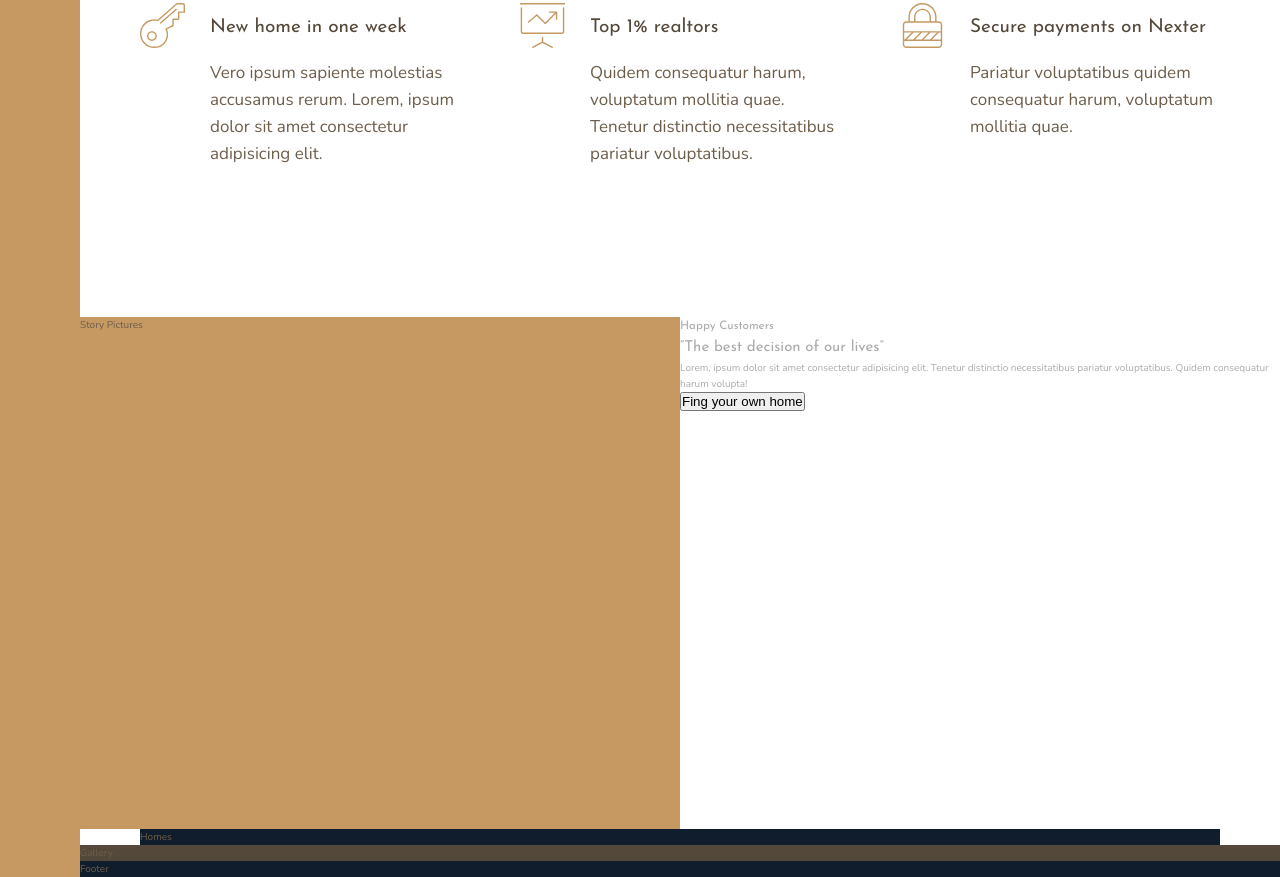
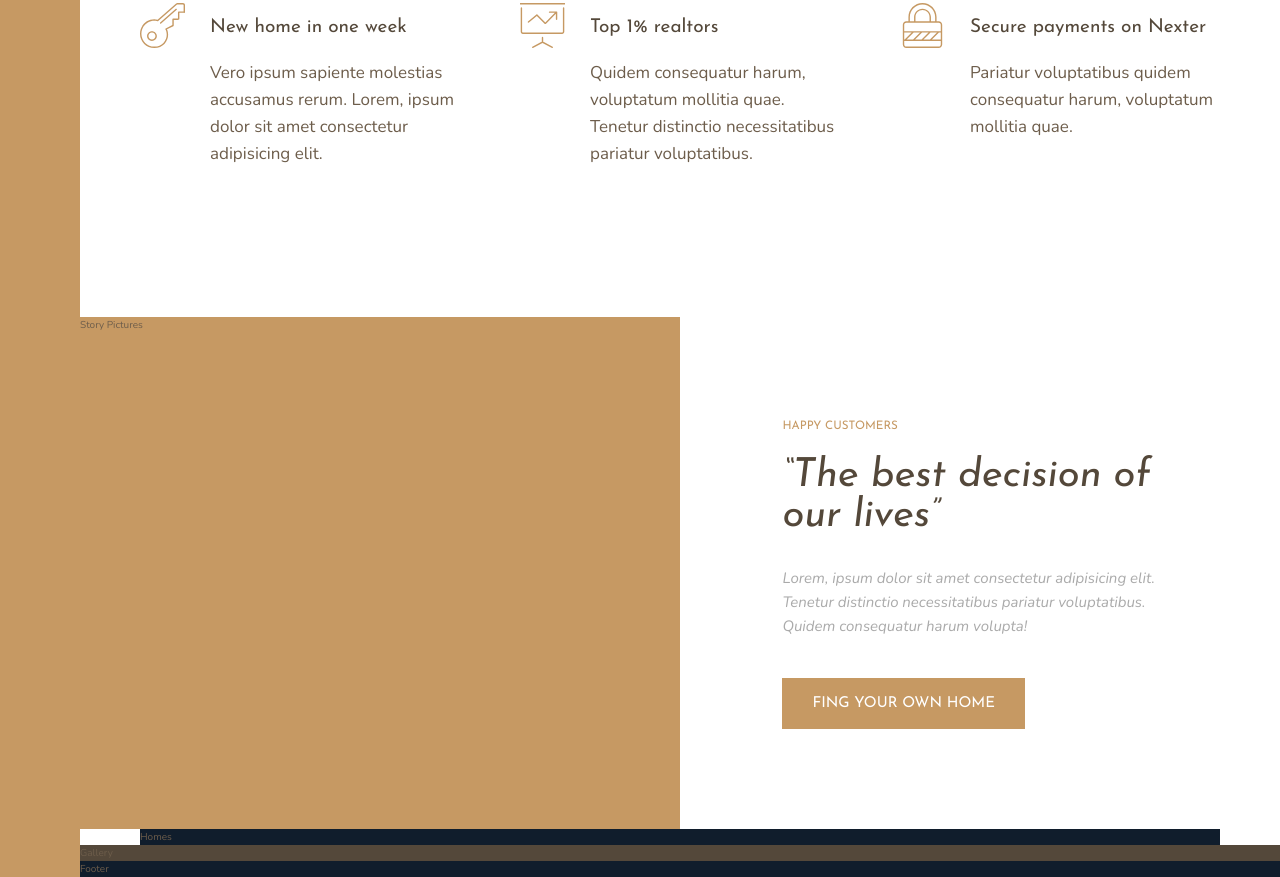
Before and after one commit to locaulker/nexter-real-estate, a website: page index.html in a window 1280 px wide. Shown: the part 991-1868 px from the top of the page. Drawn offline with nearby package versions, Linux system fonts and the light colour scheme.

Commit message:
end story content section

```diff
--- a/index.html
+++ b/index.html
@@ -87,8 +87,10 @@
     <!-- STORIES SECTION -->
     <div class="story__pictures">Story Pictures</div>
     <div class="story__content">
-      <h3 class="heading-3">Happy Customers</h3>
-      <h2 class="heading-2">&ldquo;The best decision of our lives&rdquo;</h2>
+      <h3 class="heading-3 mb-sm">Happy Customers</h3>
+      <h2 class="heading-2 heading-2--dark mb-md">
+        &ldquo;The best decision of our lives&rdquo;
+      </h2>
       <p class="story__text">
         Lorem, ipsum dolor sit amet consectetur adipisicing elit. Tenetur
         distinctio necessitatibus pariatur voluptatibus. Quidem consequatur
--- a/sass/_story.scss
+++ b/sass/_story.scss
@@ -7,5 +7,22 @@
   &__content {
     color: $color-grey-light-2;
     grid-column: col-start 5 / full-end;
+
+    padding: 6rem 8vw;
+
+    // display: flex;
+    // flex-direction: column;
+    // justify-content: center;
+    // align-items: flex-start;
+
+    display: grid;
+    align-content: center;
+    justify-items: start;
+  }
+
+  &__text {
+    font-size: 1.5rem;
+    font-style: italic;
+    margin-bottom: 4rem;
   }
 }
--- a/sass/_typography.scss
+++ b/sass/_typography.scss
@@ -9,10 +9,22 @@
 
 .heading-2 {
   @extend %heading;
+  font-size: 4rem;
+  font-style: italic;
+  line-height: 1;
+
+  &--light {
+    color: $color-grey-light-1;
+  }
+  &--dark {
+    color: $color-grey-dark-1;
+  }
 }
 
 .heading-3 {
   @extend %heading;
+  color: $color-primary;
+  text-transform: uppercase;
 }
 
 .heading-4 {
@@ -26,3 +38,33 @@
     color: $color-grey-dark-1;
   }
 }
+
+.btn {
+  background-color: $color-primary;
+  color: #fff;
+  border: none;
+  border-radius: 0;
+  font-family: $font-display;
+  font-size: 1.5rem;
+  text-transform: uppercase;
+  padding: 1.8rem 3rem;
+  cursor: pointer;
+  transition: all 0.2s;
+
+  &:hover {
+    background-color: $color-primary-dark;
+  }
+}
+
+.mb-sm {
+  margin-bottom: 2rem;
+}
+.mb-md {
+  margin-bottom: 3rem;
+}
+.mb-lg {
+  margin-bottom: 4rem;
+}
+.mb-hg {
+  margin-bottom: 8rem;
+}
```
Also changed, not shown: css/style.css.
